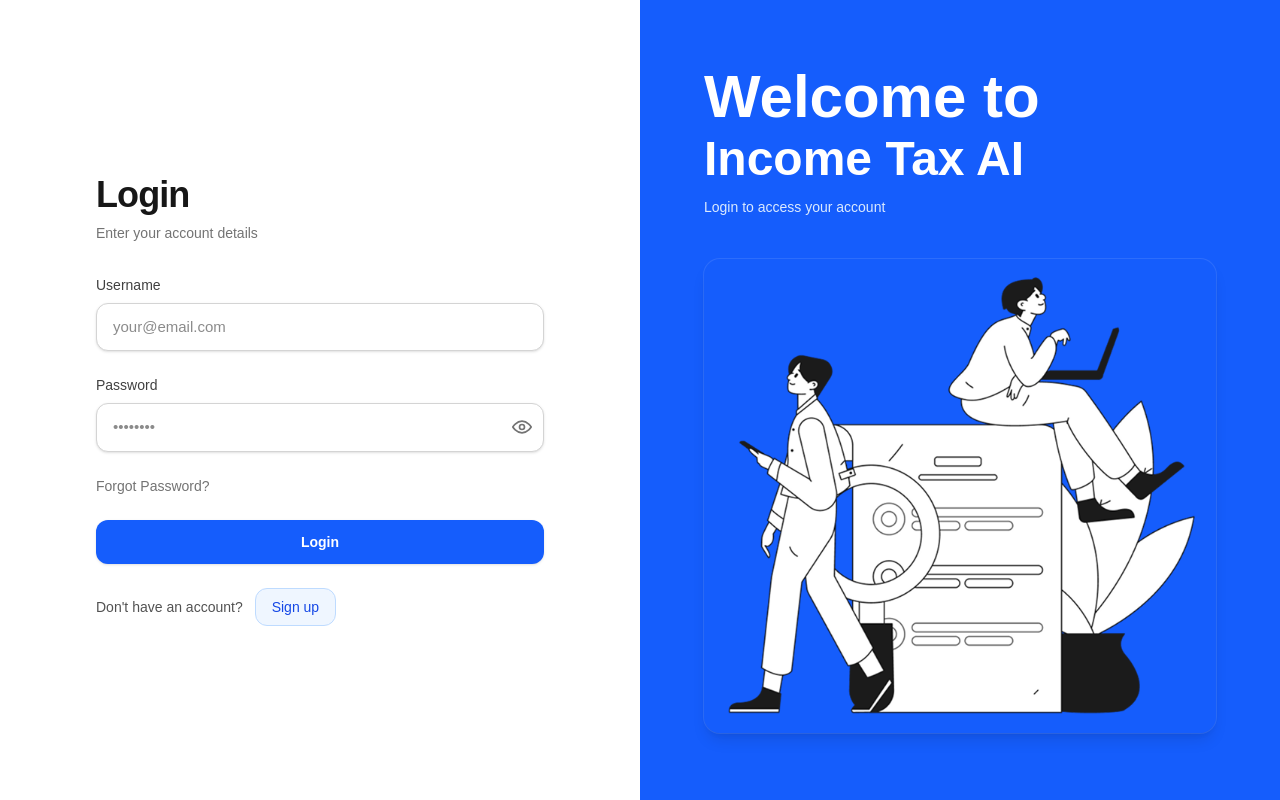
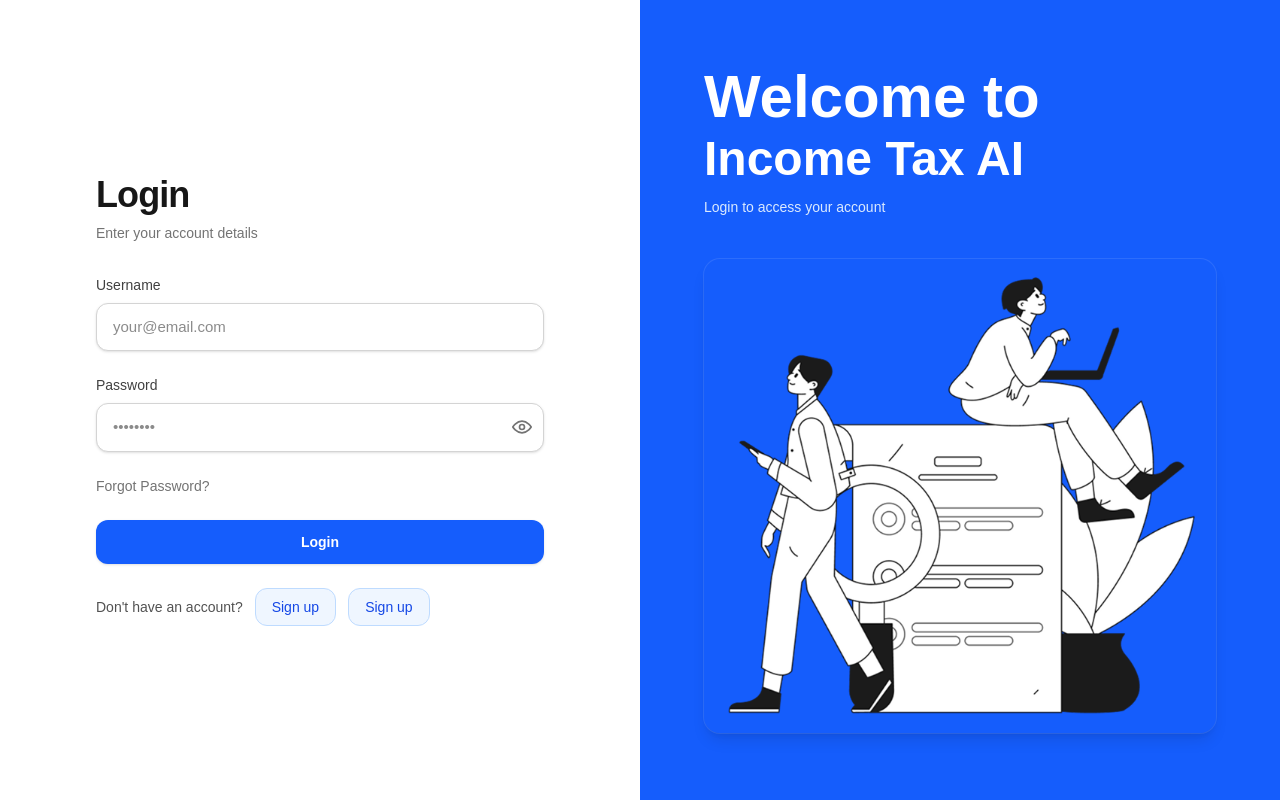
Before and after one commit to jesus-e8matrix/E8-Tax-AI, a Next.js app: page / in a window 1280 px wide. Built offline with nearby package versions, Linux system fonts and the light colour scheme.

Commit message:
Update LoginPage.tsx

```diff
--- a/src/app/components/LoginPage.tsx
+++ b/src/app/components/LoginPage.tsx
@@ -1,5 +1,7 @@
 'use client';
 import React, { useState } from "react";
+import Link from 'next/link';
+
 
 // Tailwind utility classes are assumed to be available.
 // Full-viewport login page with an image on the right panel.
@@ -83,6 +85,16 @@ export default function LoginPage() {
                 <button type="button" className="rounded-xl border border-blue-200 bg-blue-50 px-4 py-2 font-medium text-blue-700 hover:bg-blue-100">
                   Sign up
                 </button>
+
+<Link
+  href="/register"
+  className="rounded-xl border border-blue-200 bg-blue-50 px-4 py-2 font-medium text-blue-700 hover:bg-blue-100"
+>
+  Sign up
+</Link>
+
+
+
               </div>
             </form>
           </div>
```
